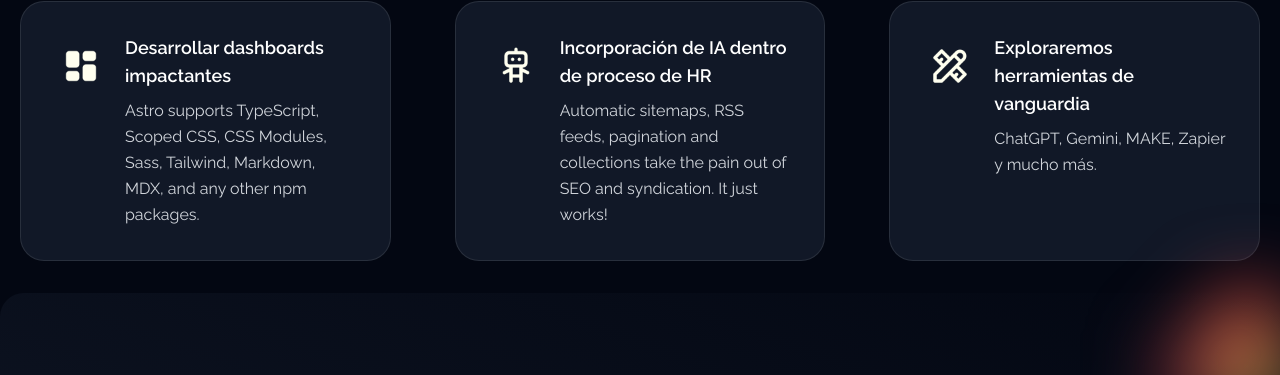
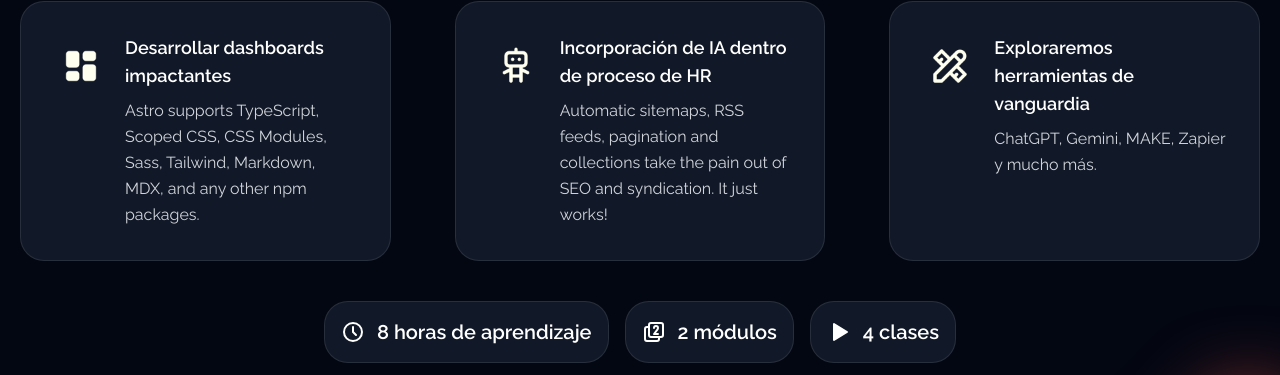
Before and after one commit to giulibrumatti/hrissan-astro, an Astro site: page / in a window 1280 px wide. Shown: the part 2375-2750 px from the top of the page. Built offline with nearby package versions, Linux system fonts and the light colour scheme; Astro itself is replaced by a stand-in of ours.

Commit message:
add section services

```diff
--- a/src/components/Services.astro
+++ b/src/components/Services.astro
@@ -3,6 +3,9 @@ import ButtonRed from "./elements/ButtonRed.astro";
 import Container from "./elements/Container.astro";
 import Paragraph from "./elements/Paragraph.astro";
 import Title from "./elements/Title.astro";
+import Module from "./icons/Module.astro";
+import Play from "./icons/Play.astro";
+import Time from "./icons/Time.astro";
 
 const features = [
   {
@@ -37,14 +40,13 @@ const features = [
   },
   {
     title: "Exploraremos herramientas de vanguardia",
-    description:
-      "ChatGPT, Gemini, MAKE, Zapier y mucho más.⁣",
+    description: "ChatGPT, Gemini, MAKE, Zapier y mucho más.⁣",
     icon: "tools.png",
   },
 ];
 ---
 
-<Container >
+<Container>
   <div class="mt-16 md:mt-0" id="service">
     <Title className="text-4xl lg:text-5xl font-bold lg:tracking-tight">
       HR Evolution Program
@@ -58,23 +60,27 @@ const features = [
       llegado. En esta aventura viajaremos hacia el planeta de los datos, de la
       inteligencia artificial y la automatización. En 4 encuentros de 2 horas
       cada uno, revisaremos los conceptos generales y practicaremos cómo poder
-      aplicarlos y llevarlos a cabo en tu día a día ¿Te sumas a la revolución
-      de HR Tech?
+      aplicarlos y llevarlos a cabo en tu día a día ¿Te sumas a la revolución de
+      HR Tech?
     </Paragraph>
   </div>
   <div class="text-center mt-8">
-    <ButtonRed></ButtonRed>
+    <ButtonRed />
   </div>
 
-  <div class="grid sm:grid-cols-2 md:grid-cols-3 mt-16 gap-16 ">
+  <div class="grid sm:grid-cols-2 md:grid-cols-3 mt-16 gap-16">
     {
       features.map((item) => (
         <div class="flex gap-4 items-start rounded-3xl border border-box-border bg-box-bg p-5 sm:p-6 lg:p-8">
-          <div class="mt-1 rounded-full p-2 shrink-0" >
-            <img class="filter brightness-0 invert sepia saturate-[1000%] hue-rotate-[180deg] w-10" src={item.icon} alt="icon"/>
+          <div class="mt-1 rounded-full p-2 shrink-0">
+            <img
+              class="filter brightness-0 invert sepia saturate-[1000%] hue-rotate-[180deg] w-10"
+              src={item.icon}
+              alt="icon"
+            />
           </div>
           <div>
-            <h3 class="font-semibold text-lg text-heading-1">{item.title}</h3>{" "}
+            <h3 class="font-semibold text-lg text-heading-1">{item.title}</h3>
             <Paragraph className="mt-2 leading-relaxed">
               {item.description}
             </Paragraph>
@@ -83,4 +89,20 @@ const features = [
       ))
     }
   </div>
+  <div class="text-white mt-10">
+    <ul class="flex flex-col gap-4 justify-center sm:flex-row">
+      <li class="flex items-center rounded-3xl border border-box-border bg-box-bg p-2 sm:p-3 lg:p-4">
+        <Time />
+        <h3 class="font-semibold text-lg text-heading-1 ml-2 sm:ml-3 text-base sm:text-lg lg:text-xl">8 horas de aprendizaje</h3>
+      </li>
+      <li class="flex items-center rounded-3xl border border-box-border bg-box-bg p-2 sm:p-3 lg:p-4">
+        <Module />
+        <h3 class="font-semibold text-lg text-heading-1 ml-2 sm:ml-3 text-base sm:text-lg lg:text-xl">2 módulos</h3>
+      </li>
+      <li class="flex items-center rounded-3xl border border-box-border bg-box-bg p-2 sm:p-3 lg:p-4">
+        <Play />
+        <h3 class="font-semibold text-lg text-heading-1 ml-2 sm:ml-3 text-base sm:text-lg lg:text-xl">4 clases</h3>
+      </li>
+    </ul>
+  </div>
 </Container>
--- /dev/null
+++ b/src/components/icons/Module.astro
@@ -0,0 +1,19 @@
+<svg
+    xmlns="http://www.w3.org/2000/svg"
+    width="24"
+    height="24"
+    viewBox="0 0 24 24"
+    fill="none"
+    stroke="currentColor"
+    stroke-width="2"
+    stroke-linecap="round"
+    stroke-linejoin="round"
+    class="icon icon-tabler icons-tabler-outline icon-tabler-box-multiple-2"
+    ><path stroke="none" d="M0 0h24v24H0z" fill="none"></path><path
+        d="M7 3m0 2a2 2 0 0 1 2 -2h10a2 2 0 0 1 2 2v10a2 2 0 0 1 -2 2h-10a2 2 0 0 1 -2 -2z"
+    ></path><path
+        d="M17 17v2a2 2 0 0 1 -2 2h-10a2 2 0 0 1 -2 -2v-10a2 2 0 0 1 2 -2h2"
+    ></path><path
+        d="M12 8a2 2 0 1 1 4 0c0 .591 -.417 1.318 -.816 1.858l-3.184 4.143l4 0"
+    ></path></svg
+>
--- /dev/null
+++ b/src/components/icons/Play.astro
@@ -0,0 +1,11 @@
+<svg
+    xmlns="http://www.w3.org/2000/svg"
+    width="24"
+    height="24"
+    viewBox="0 0 24 24"
+    fill="currentColor"
+    class="icon icon-tabler icons-tabler-filled icon-tabler-player-play"
+    ><path stroke="none" d="M0 0h24v24H0z" fill="none"></path><path
+        d="M6 4v16a1 1 0 0 0 1.524 .852l13 -8a1 1 0 0 0 0 -1.704l-13 -8a1 1 0 0 0 -1.524 .852z"
+    ></path></svg
+>
--- /dev/null
+++ b/src/components/icons/Time.astro
@@ -0,0 +1,15 @@
+<svg
+    xmlns="http://www.w3.org/2000/svg"
+    width="24"
+    height="24"
+    viewBox="0 0 24 24"
+    fill="none"
+    stroke="currentColor"
+    stroke-width="2"
+    stroke-linecap="round"
+    stroke-linejoin="round"
+    class="icon icon-tabler icons-tabler-outline icon-tabler-clock"
+    ><path stroke="none" d="M0 0h24v24H0z" fill="none"></path><path
+        d="M3 12a9 9 0 1 0 18 0a9 9 0 0 0 -18 0"></path><path d="M12 7v5l3 3"
+    ></path></svg
+>
```
Also changed, not shown: pnpm-lock.yaml.
